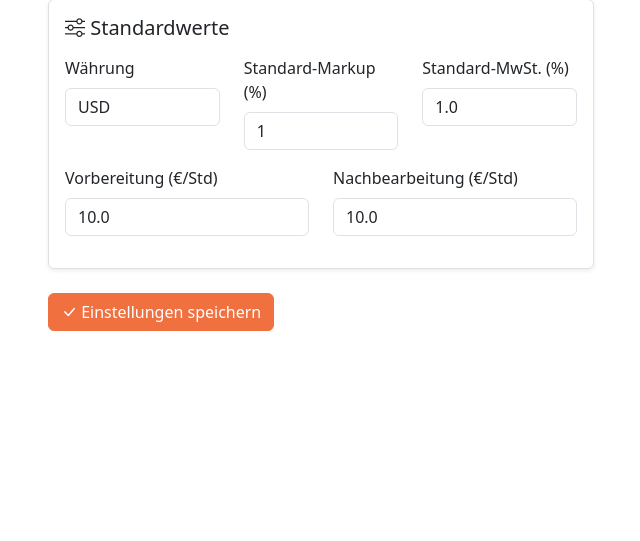
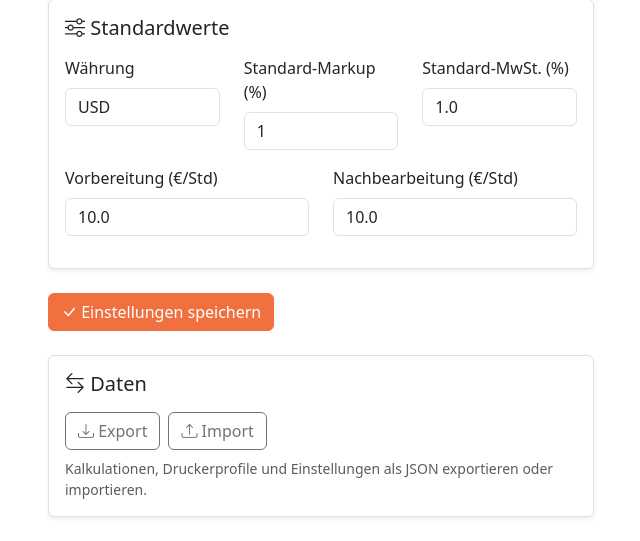
Before and after one commit to tech-kev/PrintCostCalc, a Flask app: page /settings in a window 1280 px wide. Shown: the part 639-1180 px from the top of the page, without its empty margins (319-959 px from the left). Before the commit the page ends 970 px from the top, so only its background shows below. Run offline with Flask 3, Linux system fonts and the light colour scheme; a user stored in the database is signed in; tables that the repository leaves empty hold one stand-in row (values such as "Sample post").

Commit message:
added import and export function

```diff
--- a/app.py
+++ b/app.py
@@ -488,6 +488,122 @@ def admin_user_delete(user_id):
     return redirect(url_for('admin_users'))
 
 
+# ── Import / Export ──────────────────────────────────────────────────────
+
+@app.route('/export')
+@login_required
+def export_data():
+    calcs = Calculation.query.filter_by(user_id=current_user.id).all()
+    profiles = PrinterProfile.query.all()
+    s = get_settings()
+
+    data = {
+        'version': 1,
+        'exported_at': datetime.now(timezone.utc).isoformat(),
+        'settings': {
+            'spoolman_url': s.spoolman_url,
+            'default_markup': s.default_markup,
+            'default_vat': s.default_vat,
+            'currency': s.currency,
+            'default_prep_cost_per_hour': s.default_prep_cost_per_hour,
+            'default_postprocessing_cost_per_hour': s.default_postprocessing_cost_per_hour,
+            'ftp_host': s.ftp_host,
+            'ftp_access_code': s.ftp_access_code,
+            'ftp_sync_enabled': s.ftp_sync_enabled,
+        },
+        'printer_profiles': [{
+            'name': p.name,
+            'is_default': p.is_default,
+            'purchase_price': p.purchase_price,
+            'investment_return_years': p.investment_return_years,
+            'daily_usage_hours': p.daily_usage_hours,
+            'repair_cost_percent': p.repair_cost_percent,
+            'power_consumption': p.power_consumption,
+            'energy_cost_per_kwh': p.energy_cost_per_kwh,
+        } for p in profiles],
+        'calculations': [_calc_to_dict(c) for c in calcs],
+    }
+
+    buf = BytesIO()
+    buf.write(json.dumps(data, ensure_ascii=False, indent=2).encode('utf-8'))
+    buf.seek(0)
+    app.logger.info("User '%s' exported data: %d calculations, %d profiles",
+                    current_user.username, len(calcs), len(profiles))
+    return send_file(buf, mimetype='application/json',
+                     download_name='printcostcalc_export.json',
+                     as_attachment=True)
+
+
+@app.route('/import', methods=['GET', 'POST'])
+@login_required
+def import_data():
+    if request.method == 'POST':
+        if 'file' not in request.files:
+            flash('Keine Datei ausgewählt.', 'danger')
+            return redirect(url_for('import_data'))
+        f = request.files['file']
+        if not f.filename:
+            flash('Keine Datei ausgewählt.', 'danger')
+            return redirect(url_for('import_data'))
+        try:
+            data = json.loads(f.read().decode('utf-8'))
+        except (json.JSONDecodeError, UnicodeDecodeError):
+            flash('Ungültiges Dateiformat.', 'danger')
+            return redirect(url_for('import_data'))
+
+        imported_profiles = 0
+        imported_calcs = 0
+
+        # Import settings
+        if 'settings' in data and request.form.get('import_settings') == 'on':
+            s = get_settings()
+            sd = data['settings']
+            for key in ['spoolman_url', 'default_markup', 'default_vat', 'currency',
+                        'default_prep_cost_per_hour', 'default_postprocessing_cost_per_hour',
+                        'ftp_host', 'ftp_access_code', 'ftp_sync_enabled']:
+                if key in sd:
+                    setattr(s, key, sd[key])
+            db.session.commit()
+
+        # Import printer profiles
+        if 'printer_profiles' in data and request.form.get('import_profiles') == 'on':
+            for pd in data['printer_profiles']:
+                existing = PrinterProfile.query.filter_by(name=pd['name']).first()
+                if not existing:
+                    p = PrinterProfile(
+                        name=pd['name'],
+                        is_default=pd.get('is_default', False),
+                        purchase_price=pd.get('purchase_price', 0),
+                        investment_return_years=pd.get('investment_return_years', 2),
+                        daily_usage_hours=pd.get('daily_usage_hours', 6),
+                        repair_cost_percent=pd.get('repair_cost_percent', 5),
+                        power_consumption=pd.get('power_consumption', 100),
+                        energy_cost_per_kwh=pd.get('energy_cost_per_kwh', 0.30),
+                    )
+                    db.session.add(p)
+                    imported_profiles += 1
+            db.session.commit()
+
+        # Import calculations
+        if 'calculations' in data and request.form.get('import_calcs') == 'on':
+            for cd in data['calculations']:
+                existing = Calculation.query.filter_by(uuid=cd.get('uuid')).first()
+                if not existing:
+                    calc = Calculation(user_id=current_user.id)
+                    calc.uuid = cd.get('uuid') or str(uuid.uuid4())
+                    _apply_calc_json(calc, cd)
+                    db.session.add(calc)
+                    imported_calcs += 1
+            db.session.commit()
+
+        app.logger.info("User '%s' imported: %d profiles, %d calculations",
+                        current_user.username, imported_profiles, imported_calcs)
+        flash(f'{imported_profiles} Druckerprofile und {imported_calcs} Kalkulationen importiert.', 'success')
+        return redirect(url_for('calculations'))
+
+    return render_template('import.html')
+
+
 # ── API ──────────────────────────────────────────────────────────────────
 
 @app.route('/api/calculations', methods=['GET'])
--- a/templates/settings.html
+++ b/templates/settings.html
@@ -117,6 +117,24 @@
                 <i class="bi bi-check-lg"></i> Einstellungen speichern
             </button>
         </form>
+
+        <!-- Import / Export -->
+        <div class="card shadow-sm mt-4">
+            <div class="card-body">
+                <h5 class="card-title mb-3"><i class="bi bi-arrow-left-right"></i> Daten</h5>
+                <div class="d-flex gap-2">
+                    <a href="{{ url_for('export_data') }}" class="btn btn-outline-secondary">
+                        <i class="bi bi-download"></i> Export
+                    </a>
+                    <a href="{{ url_for('import_data') }}" class="btn btn-outline-secondary">
+                        <i class="bi bi-upload"></i> Import
+                    </a>
+                </div>
+                <div class="form-text mt-2">
+                    Kalkulationen, Druckerprofile und Einstellungen als JSON exportieren oder importieren.
+                </div>
+            </div>
+        </div>
     </div>
 </div>
 {% endblock %}
```
Also changed, not shown: templates/import.html (added, +41 -0 lines).
